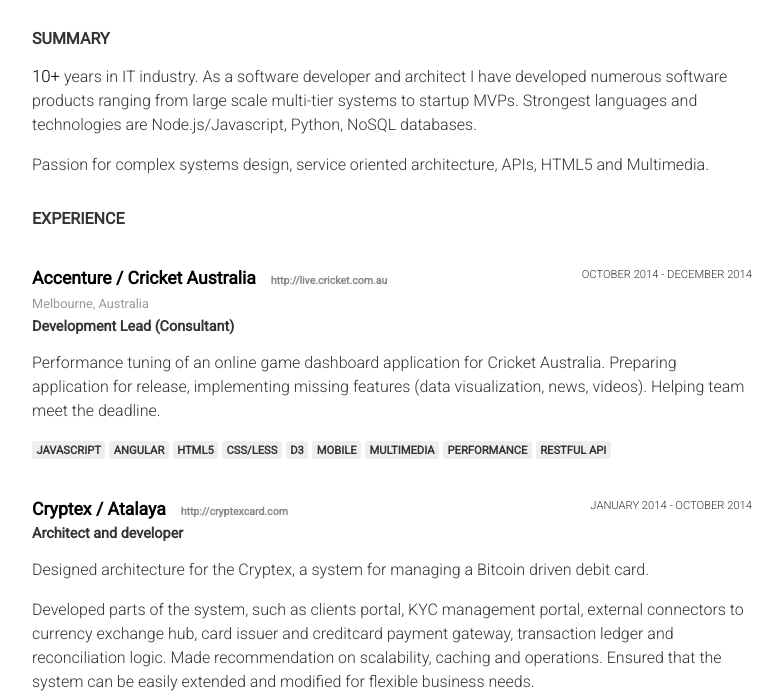
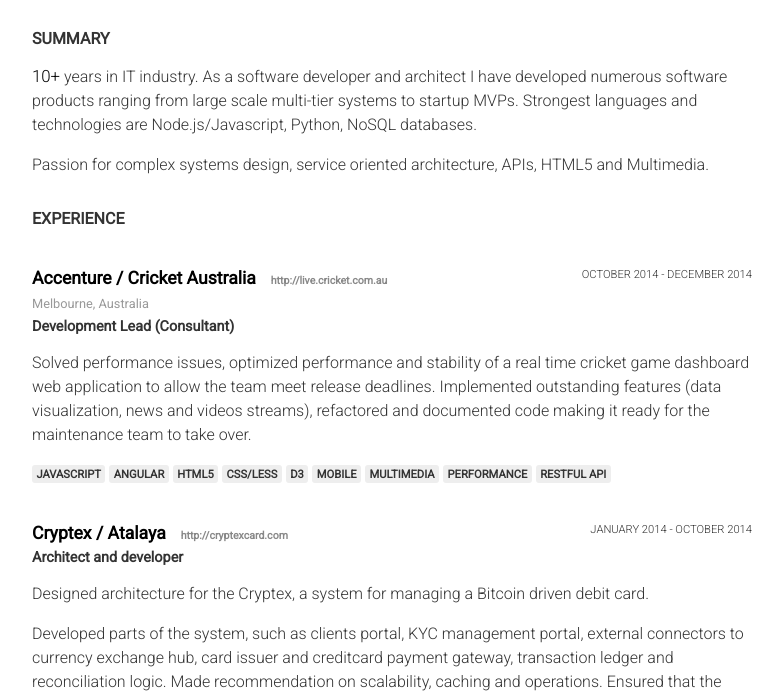
Before and after one commit to theorm/theorm.github.com, a plain HTML site: page cv.html in a window 1280 px wide. Shown: the part 86-783 px from the top of the page, without its empty margins (248-1030 px from the left). Drawn offline with Linux system fonts and the light colour scheme.

Commit message:
- updated cricket australia posting

```diff
--- a/cv.html
+++ b/cv.html
@@ -44,8 +44,9 @@
             <span class="role">Development Lead (Consultant)</span>
             <div class="activities">
               <p>
-                Performance tuning of an online game dashboard application for Cricket Australia.
-                Preparing application for release, implementing missing features (data visualization, news, videos). Helping team meet the deadline.
+                Solved performance issues, optimized performance and stability of a real time cricket game dashboard web application to allow the
+                team meet release deadlines. Implemented outstanding features (data visualization, news and videos streams), refactored and documented
+                code making it ready for the maintenance team to take over.
               </p>
             </div>
             <ul class="keywords">
```
Also changed, not shown: templates/cv.html (+3 -2 lines).
